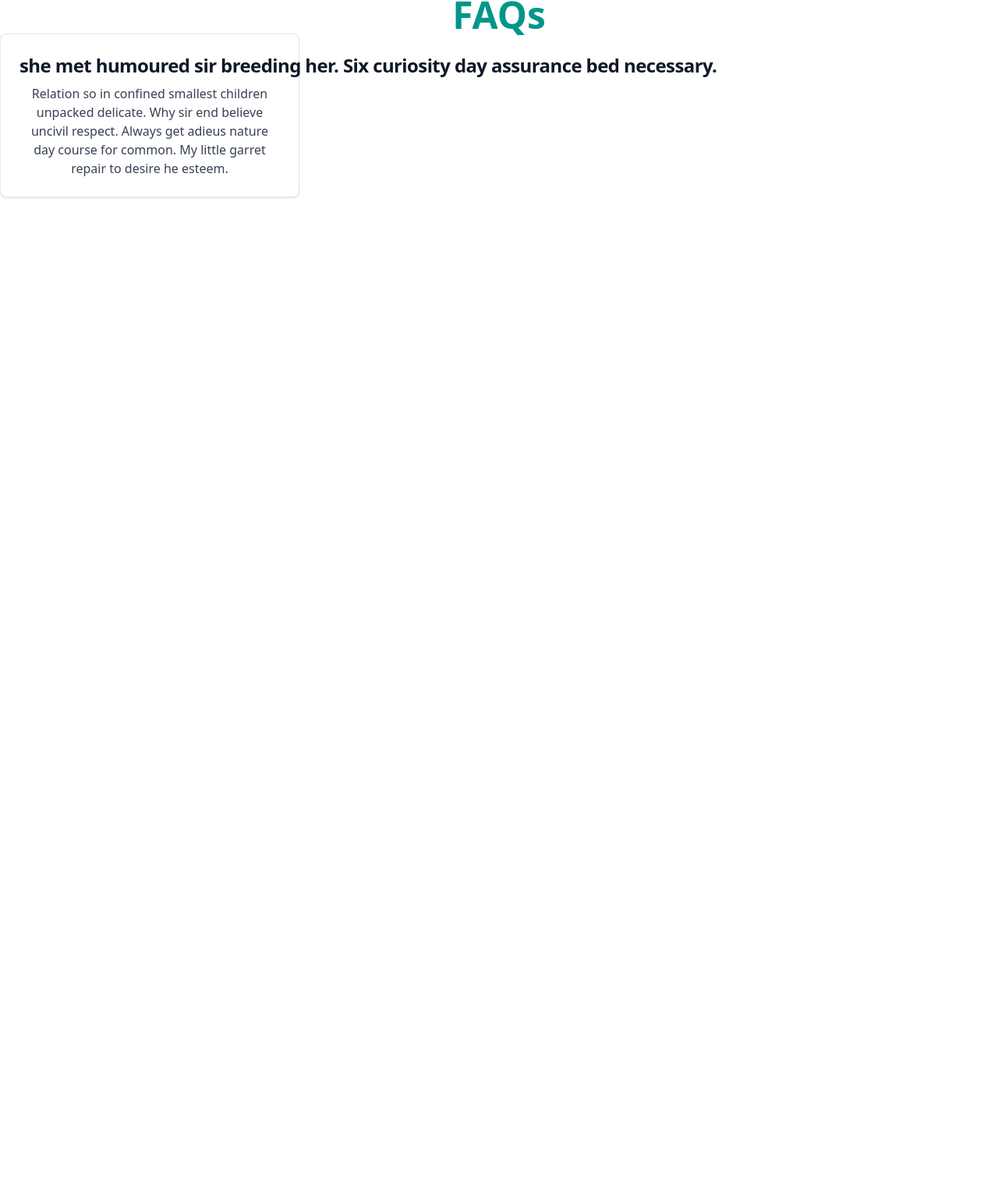
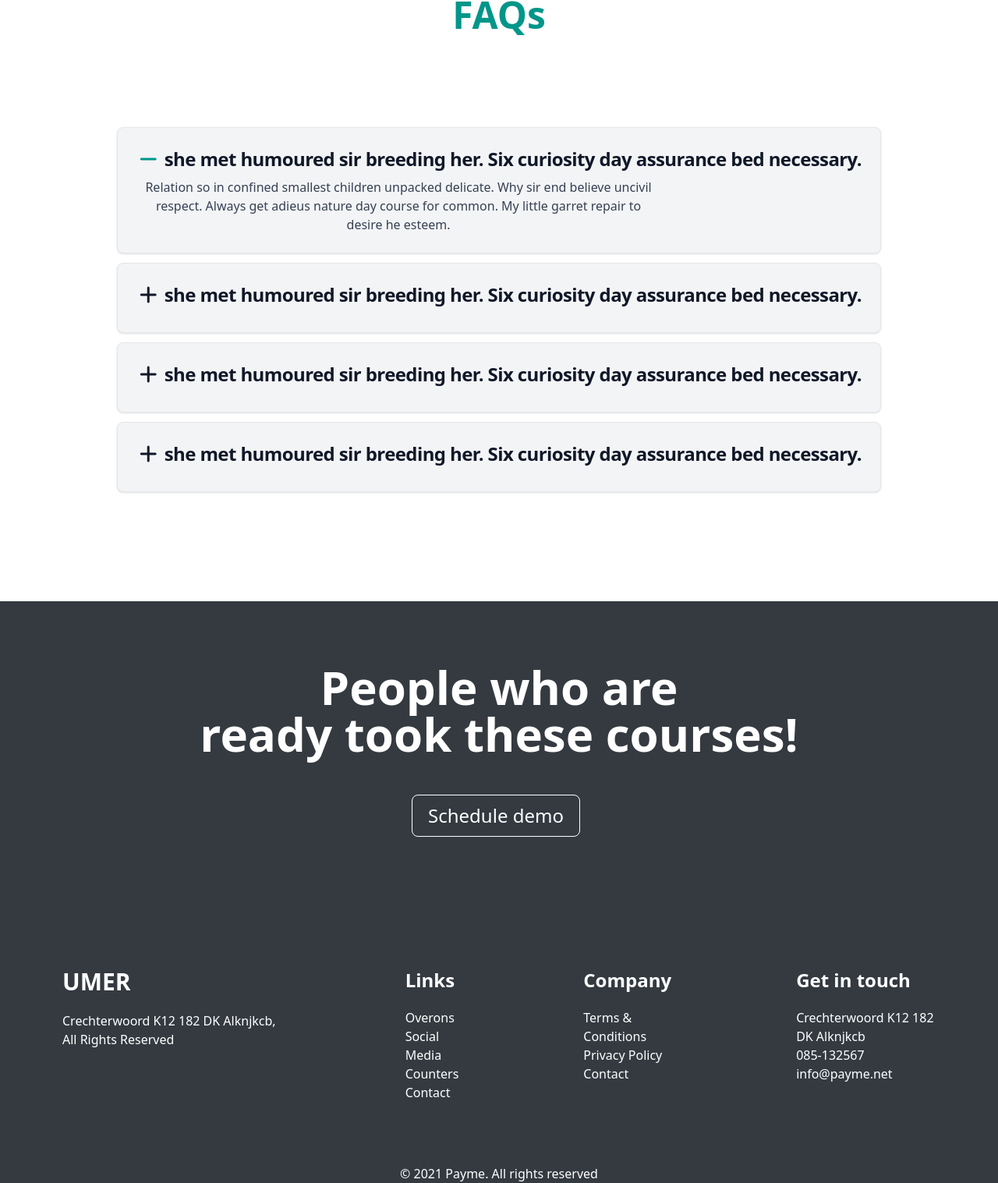
Before and after one commit to UMER-FAROOQ-attari/--freelancer-landing-page, a plain HTML site: page index.html in a window 1280 px wide. Shown: the part 5028-6545 px from the top of the page at 78% size. Before the commit the page ends 5301 px from the top, so only its background shows below. Drawn offline with nearby package versions, Linux system fonts and the light colour scheme.

Commit message:
compelte
but without responsive

```diff
--- a/index.html
+++ b/index.html
@@ -284,24 +284,99 @@
         </div>
         <div class="container py-5 pb-5 text-center mt-30 ">
             <h1 class=" text-5xl font-bold "><span class="text-teal-600">FAQs</span></h1>
-            <div class="cards">
-
-                <a href="#"
-                    class=" block max-w-sm p-6 bg-white border border-gray-200 rounded-lg shadow-sm hover:bg-gray-100 dark:bg-gray-800 dark:border-gray-700 dark:hover:bg-gray-700">
-
-                    <h5 class="  w-max mb-2 text-2xl font-bold tracking-tight text-gray-900 dark:text-white ">
+            <div class="cards mt-30 flex flex-col justify-center items-center gap-3">
+                <div
+                    class="block w-max p-6 bg-gray-100 border border-gray-200 rounded-lg shadow-sm hover:bg-gray-100 dark:bg-gray-800 dark:border-gray-700 dark:hover:bg-gray-700">
+                    <a href="#">
+                        <h5 class="  w-max mb-2 text-2xl font-bold tracking-tight text-gray-900 dark:text-white  "><i
+                                class="text-teal-600 fa-solid fa-minus"></i>
                             she met humoured sir breeding her. Six curiosity day assurance bed necessary.
                         </h5>
-                    <p class="font-normal text-gray-700 dark:text-gray-400">
+                        <p class="font-normal w-2xl text-gray-700 dark:text-gray-400">
                             Relation so in confined smallest children unpacked delicate. Why sir end believe uncivil
                             respect. Always get adieus
                             nature day course for common. My little garret repair to desire he esteem.
                         </p>
                     </a>
+                </div>
+                <div
+                    class="block w-max p-6 bg-gray-100 border border-gray-200 rounded-lg shadow-sm hover:bg-gray-100 dark:bg-gray-800 dark:border-gray-700 dark:hover:bg-gray-700">
+                    <a href="#">
+                        <h5 class="  w-max mb-2 text-2xl font-bold tracking-tight text-gray-900 dark:text-white "><i
+                                class="fa-solid fa-plus"></i>
+                            she met humoured sir breeding her. Six curiosity day assurance bed necessary.
+                        </h5>
+                    </a>
+                </div>
+                <div
+                    class="block w-max p-6 bg-gray-100 border border-gray-200 rounded-lg shadow-sm hover:bg-gray-100 dark:bg-gray-800 dark:border-gray-700 dark:hover:bg-gray-700">
+                    <a href="#">
+                        <h5 class="  w-max mb-2 text-2xl font-bold tracking-tight text-gray-900 dark:text-white "><i
+                                class="fa-solid fa-plus"></i>
+                            she met humoured sir breeding her. Six curiosity day assurance bed necessary.
+                        </h5>
+                    </a>
+                </div>
+                <div
+                    class="block w-max p-6 bg-gray-100 border border-gray-200 rounded-lg shadow-sm hover:bg-gray-100 dark:bg-gray-800 dark:border-gray-700 dark:hover:bg-gray-700">
+                    <a href="#">
+                        <h5 class="  w-max mb-2 text-2xl font-bold tracking-tight text-gray-900 dark:text-white "><i
+                                class="fa-solid fa-plus"></i>
+                            she met humoured sir breeding her. Six curiosity day assurance bed necessary.
+                        </h5>
+                    </a>
+                </div>
+            </div>
+        </div>
+        </div>
+    </center>
+    <footer class="mt-30">
+        <div class="contant">
+            <div class="contantText text-center p-20">
+                <h1 class=" text-6xl font-bold "><span class="text-white">People who are <br>
+                        ready took these courses!</span></h1>
+                <br>
+                <br>
+                <button type="button"
+                    class="text-white hover:text-black border border-white hover:bg-white focus:ring-4 focus:outline-none focus:ring-white font-medium rounded-lg text-sm px-5 py-2.5 text-center me-2 mb-2 "><span
+                        class="text-2xl font-normal">Schedule demo </span></button>
+            </div>
+            <div class="contantList text-white  text-start  p-20 flex justify-between gap-40  ">
+                <div class="list text-white">
+                    <h1 class=" text-3xl font-bold pb-5 "><span class="text-white">UMER</span></h1>
+                    Crechterwoord K12 182 DK Alknjkcb, All Rights Reserved
+                </div>
+                <div class="list">
+                    <h1 class=" text-2xl font-bold pb-5 "><span class="text-white">Links</span></h1>
+                    <ul>
+                        <li>Overons</li>
+                        <li>Social Media</li>
+                        <li>Counters</li>
+                        <li>Contact</li>
+                    </ul>
+                </div>
+                <div class="list">
+                    <h1 class=" text-2xl font-bold pb-5 "><span class="text-white">Company</span></h1>
+                      <ul>
+                        <li>Terms & Conditions</li>
+                        <li>Privacy Policy</li>
+                        <li>Contact</li>
+                    </ul>
+
+                </div>
+                <div class="list">
+                    <h1 class=" text-2xl font-bold pb-5 "><span class="text-white">Get in touch</span></h1>
+                     <ul>
+                        <li>Crechterwoord K12 182 DK Alknjkcb</li>
+                        <li>085-132567</li>
+                        <li>info@payme.net</li>
+                    </ul>
 
                 </div>
             </div>
-    </center>
+        </div>
+        <div class="copy text-white text-center">© 2021 Payme. All rights reserved</div>
+    </footer>
 </body>
 
 </html>
--- a/style.css
+++ b/style.css
@@ -20,8 +20,15 @@
 .center-card {
   box-shadow: 0 0 15px rgba(0, 0, 0, 0.315);
 }
-.question{
+.question {
   text-align: start;
-  min-width: fit-content  ;
- max-width: fit-content;
-  }
+  min-width: fit-content;
+  max-width: fit-content;
+}
+.bor {
+  border: 1px gray solid;
+}
+footer{
+
+  background-color: #343a40!important;
+}
```
Lines whose indentation alone changed are shown as unchanged.
